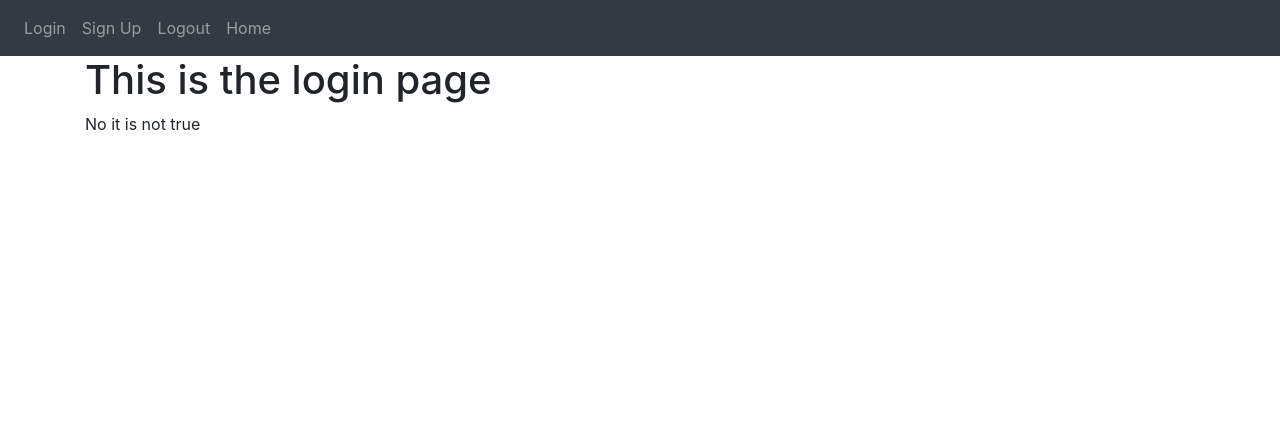
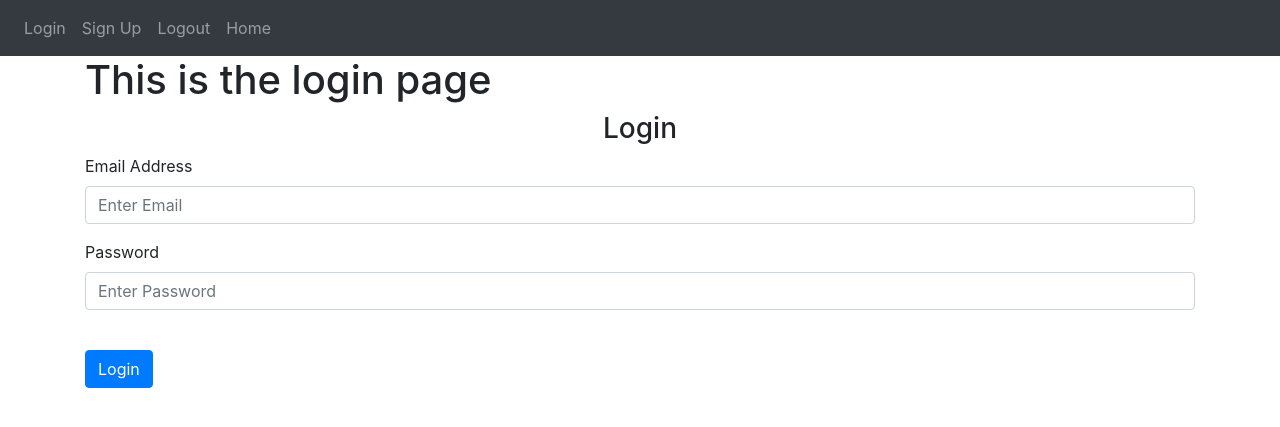
Before and after one commit to ShyhiemGilbert/Flask_Web_App, a Flask app: page /login in a window 1280 px wide. Shown: the top 427 px of the page. Run offline with Flask 2, Linux system fonts and the light colour scheme; some libraries are stand-ins or nearby versions.

Commit message:
Created login Form

```diff
--- a/website/templates/login.html
+++ b/website/templates/login.html
@@ -2,4 +2,23 @@
 
  {% block content %}
 <h1> This is the login page</h1>
-{% if boolean == False %} Yes it is true! {% else %} No it is not true {% endif %} {% endblock %}
+<form method="post">
+    <?-- Page Header -->
+    <h3 align="center">Login</h3>
+
+    <?-- Email form -->
+    <div class="form-group">
+        <label for="email">Email Address</label>
+        <input type="email" class="form-control" id="email" name="email" placeholder="Enter Email"/>
+    </div>
+    <?-- Password-->
+    <div class="form-group">
+        <label for="password">Password</label>
+        <input type="password" class="form-control" id="password" name="password" placeholder="Enter Password"/>
+    </div>
+    <?-- break line and button -->
+    <br />
+    <button type="submit" class="btn btn-primary">Login</button>
+</form>
+
+{% endblock %}
```
